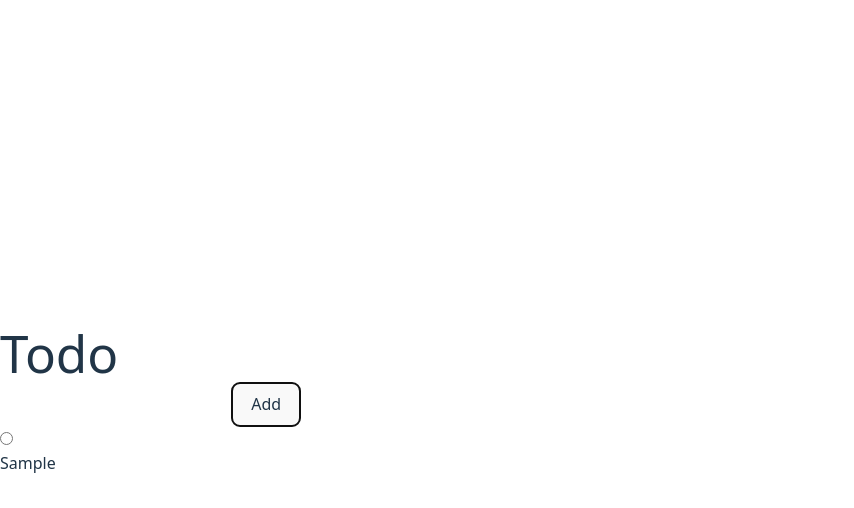
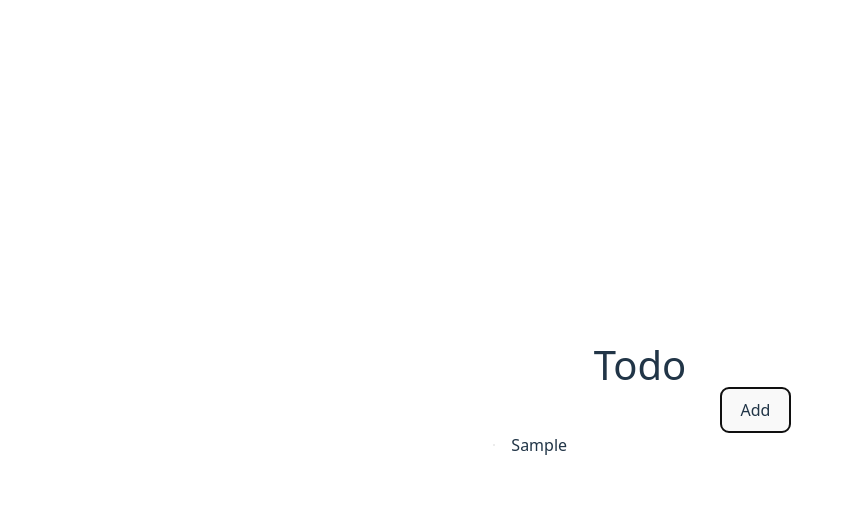
Before and after one commit to mikewd-dev/Todo-React, a React (Vite) app in the folder my-todo-app/: page / in a window 1280 px wide. Both pictures are taken after typing "Sample" into the empty fields and a click on the button "Add". Shown: the top 508 px of the page, without its empty margins (0-854 px from the left). Built offline with nearby package versions, Linux system fonts and the light colour scheme.

Commit message:
S one styling

```diff
--- a/my-todo-app/src/App.css
+++ b/my-todo-app/src/App.css
@@ -40,6 +40,10 @@
 .read-the-docs {
   color: #888;
 }
+
+h1 {
+  font-size: 2.5em;
+}
 @tailwind base;
 @tailwind components;
 @tailwind utilities;
--- a/my-todo-app/src/App.tsx
+++ b/my-todo-app/src/App.tsx
@@ -1,5 +1,6 @@
 import { useState } from 'react'
 import Newtodo from './Newtodo'
+import './App.css'
 
 function App() {
   return(
--- /dev/null
+++ b/my-todo-app/src/NewTodo.css
@@ -0,0 +1,29 @@
+.todoList{
+  display: flex;
+  flex-direction: row;
+  padding-left:4px;
+  gap: 8px;
+  align-items: center;
+  align-self: center;
+  }
+
+input[type="radio"]{
+  appearance: none;
+  opacity: 0.5;
+  border-radius: 50%;
+  border:0.5px solid #ccc;
+  position: relative;
+}
+
+input[type="radio"]:checked::before {
+  content: "";
+  width: 100%;
+  height: 100%;
+  border-radius: 50%;
+  position: absolute;
+  top: 0;
+  left: 0;
+  background: linear-gradient(135deg, #00c7fc, #be38f3);
+  border: 1px solid #0056d6;
+  opacity: 1;
+}
--- a/my-todo-app/src/Newtodo.tsx
+++ b/my-todo-app/src/Newtodo.tsx
@@ -1,5 +1,5 @@
 import { useState } from 'react';
-
+import './NewTodo.css';
 
   const NewTodo: React.FC = () => {
   const [todo, setTodo] = useState<string>('');
@@ -11,6 +11,7 @@ const handleSubmit = (e:React.FormEvent<HTMLFormElement>) => {
     setTodos((prevTodos) => [...prevTodos, todo]);
     setTodo('');
   }
+
 
  }
 return(
@@ -24,8 +25,9 @@ return(
   </form>
   <ul>
     {todos.map((todo, index) => (
-    <div>
+    <div className="todoList">
     <input type="radio"/>
+      <br/>
     <li key={index}>{todo}</li>
     </div>
     ))}
```
